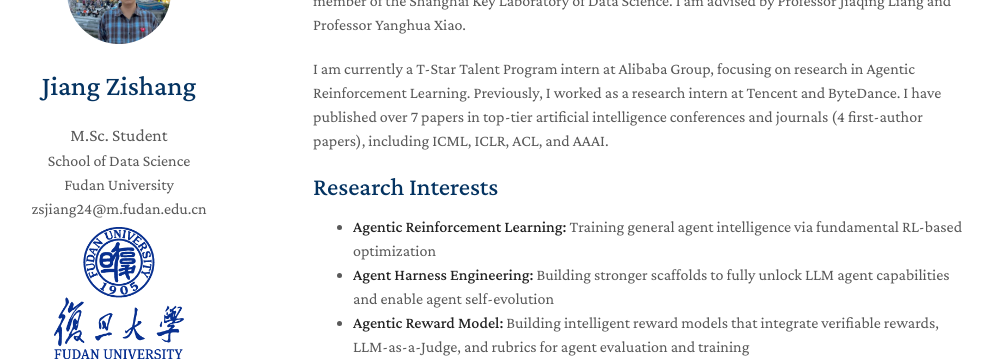
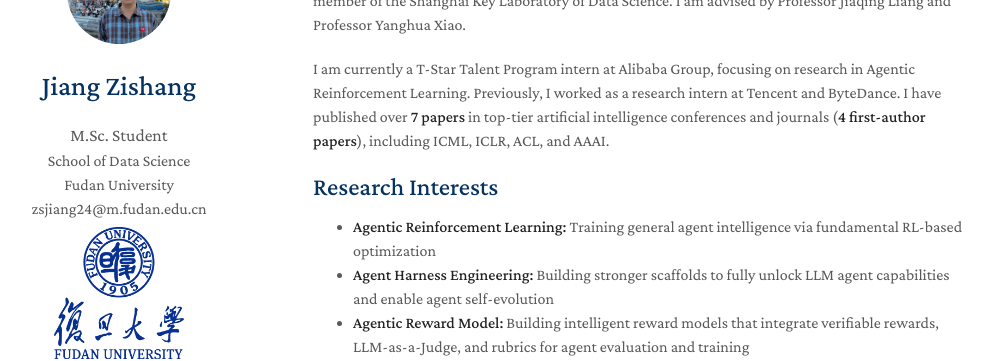
Before and after one commit to Jiangzs1028/Jiangzs1028.github.io, a Jekyll site: the page built from index.md, in a window 1280 px wide and 900 px high. Shown: the part 144-505 px from the top of the window, without its empty margins (157-1150 px from the left). Built offline with Jekyll 4.4.1, drawn with Linux system fonts in a browser that asks for light colours; a style sheet for code colours, icons or effects is not loaded; our own code applies the rules of GitHub Pages for plain Markdown files.

```diff
--- a/index.md
+++ b/index.md
@@ -6,7 +6,7 @@ layout: homepage
 
 I am currently a second-year master’s student at the School of Data Science, Fudan University, and a member of the Shanghai Key Laboratory of Data Science. I am advised by Professor Jiaqing Liang and Professor Yanghua Xiao.
 
-I am currently a T-Star Talent Program intern at Alibaba Group, focusing on research in Agentic Reinforcement Learning. Previously, I worked as a research intern at Tencent and ByteDance. I have published over 7 papers in top-tier artificial intelligence conferences and journals (4 first-author papers), including ICML, ICLR, ACL, and AAAI.
+I am currently a T-Star Talent Program intern at Alibaba Group, focusing on research in Agentic Reinforcement Learning. Previously, I worked as a research intern at Tencent and ByteDance. I have published over <strong>7 papers</strong> in top-tier artificial intelligence conferences and journals (<strong>4 first-author papers</strong>), including ICML, ICLR, ACL, and AAAI.
 
 ## Research Interests
 
```
Also changed, not shown: assets/img/genericagent-teaser.png.
